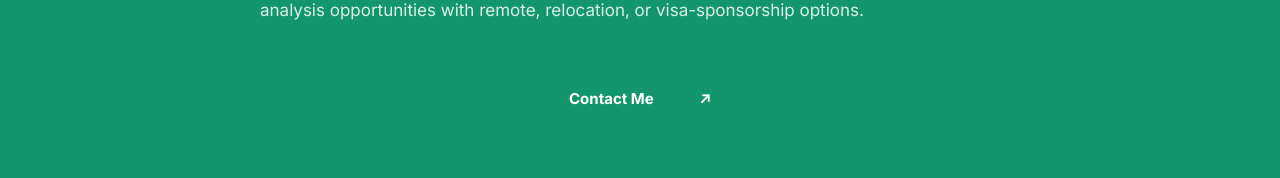
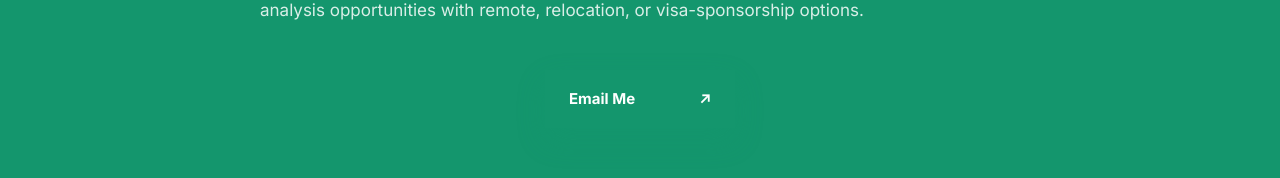
Before and after one commit to Yasir101-hi/yasir-awad-data-portfolio, a React (Vite) app: page / in a window 1280 px wide. Shown: the part 10004-10182 px from the top of the page. Built offline with nearby package versions, Linux system fonts and the light colour scheme.

Commit message:
Route portfolio contact actions to analytics email

```diff
--- a/App.tsx
+++ b/App.tsx
@@ -610,7 +610,7 @@ export default function App() {
           <a href="#skills">Skills</a>
           <a href="#contact">Contact</a>
         </nav>
-        <a className="header-cta" href="mailto:yasir.m.ahmed10@gmail.com">Let&apos;s talk <Arrow /></a>
+        <a className="header-cta" href="mailto:yasir.petro.analytics@outlook.com?subject=Portfolio%20Inquiry%20%E2%80%94%20Yasir%20Awad&body=Hello%20Yasir%2C%0A%0AI%20viewed%20your%20data%20analytics%20portfolio%20and%20would%20like%20to%20discuss%20an%20opportunity%20with%20you.%0A%0ABest%20regards%2C">Let&apos;s talk <Arrow /></a>
       </header>
 
       <section className="hero" id="home">
@@ -758,7 +758,7 @@ export default function App() {
         <p className="section-label light">06 · Contact</p>
         <h2>Let&apos;s turn data into clear decisions.</h2>
         <p className="text-justify">I am open to data analysis, business intelligence, reporting, business analysis, and operations analysis opportunities with remote, relocation, or visa-sponsorship options.</p>
-        <a href="mailto:yasir.m.ahmed10@gmail.com" className="button primary contact-button">Contact Me <Arrow /></a>
+        <a href="mailto:yasir.petro.analytics@outlook.com?subject=Portfolio%20Inquiry%20%E2%80%94%20Yasir%20Awad&body=Hello%20Yasir%2C%0A%0AI%20viewed%20your%20data%20analytics%20portfolio%20and%20would%20like%20to%20discuss%20an%20opportunity%20with%20you.%0A%0ABest%20regards%2C" className="button primary contact-button">Email Me <Arrow /></a>
         <div className="contact-links">
           <a href="mailto:yasir.m.ahmed10@gmail.com" aria-label="Primary Email">
             <svg viewBox="0 0 24 24" width="18" height="18" fill="none" stroke="currentColor" strokeWidth="2" strokeLinecap="round" strokeLinejoin="round" aria-hidden="true"><rect x="2" y="4" width="20" height="16" rx="2"/><path d="m22 7-8.97 5.7a1.94 1.94 0 0 1-2.06 0L2 7"/></svg>
```
